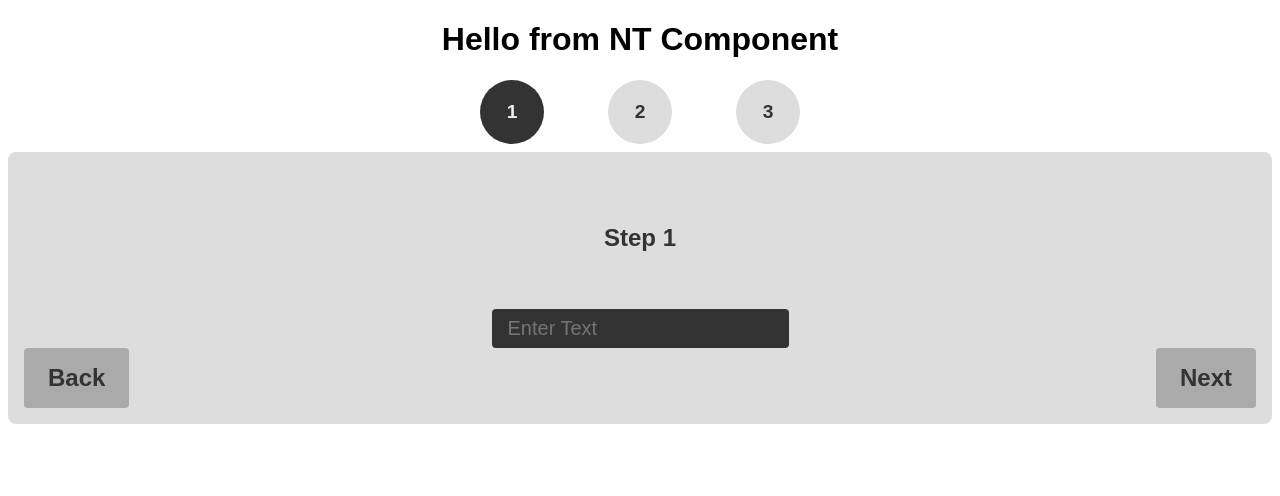
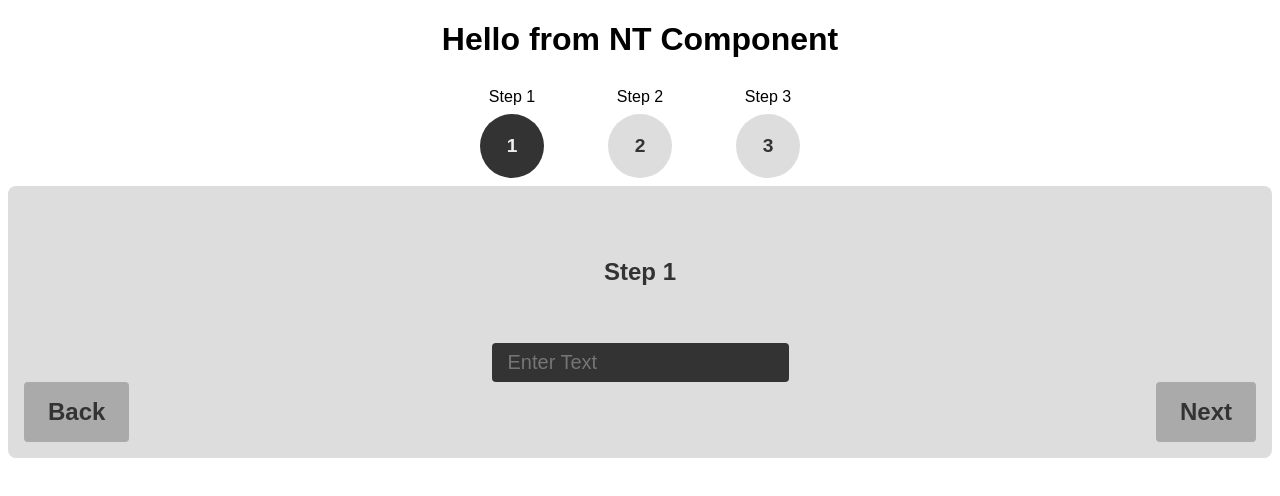
Before and after one commit to carlthenimrod/nt, an Angular app: page /nt in a window 1280 px wide. Shown: the top 496 px of the page. Built offline with nearby package versions, Linux system fonts and the light colour scheme.

Commit message:
Added label to step component

```diff
--- a/src/app/nt/nt.component.ts
+++ b/src/app/nt/nt.component.ts
@@ -1,5 +1,6 @@
 import { Component, ViewChild } from '@angular/core';
 import { FormBuilder, Validators } from '@angular/forms';
+
 import { StepperComponent } from '../shared/stepper/stepper.component';
 
 @Component({
@@ -8,7 +9,7 @@ import { StepperComponent } from '../shared/stepper/stepper.component';
     <h1>Hello from NT Component</h1>
 
     <ui-stepper>
-      <ui-step>
+      <ui-step label="Step 1">
         <form [formGroup]="testForm" (ngSubmit)="testForm.valid && onSubmit()">
           <p>Step 1</p>
 
@@ -30,7 +31,7 @@ import { StepperComponent } from '../shared/stepper/stepper.component';
         </form>
       </ui-step>
 
-      <ui-step>
+      <ui-step label="Step 2">
         <p>Step 2</p>
 
         <div>
@@ -44,7 +45,7 @@ import { StepperComponent } from '../shared/stepper/stepper.component';
         </div>
       </ui-step>
 
-      <ui-step>
+      <ui-step label="Step 3">
         <p>Step 3</p>
 
         <div>
--- a/src/app/shared/stepper/step-list/step-list.component.ts
+++ b/src/app/shared/stepper/step-list/step-list.component.ts
@@ -1,4 +1,5 @@
 import { Component, Input, QueryList } from '@angular/core';
+
 import { StepComponent } from '../step/step.component';
 
 @Component({
@@ -8,6 +9,16 @@ import { StepComponent } from '../step/step.component';
       align-items: center;
       display: flex;
       justify-content: center;
+    }
+
+    .step {
+      display: flex;
+      flex-direction: column;
+    }
+
+    .label {
+      padding: 0.5rem 0;
+      text-align: center;
     }
 
     button {
@@ -32,13 +43,18 @@ import { StepComponent } from '../step/step.component';
     }
   `],
   template: `
+    <div *ngFor="let step of steps; let i=index" class="step">
+      <div class="label" *ngIf="step.label">
+        {{ step.label }}
+      </div>
+
       <button
-      *ngFor="let step of steps; let i=index"
         [uiStepSelect]="i"
         [class.selected]="step === selected"
       >
         {{ i + 1 }}
       </button>
+    </div>
   `
 })
 export class StepListComponent {
--- a/src/app/shared/stepper/step/step.component.ts
+++ b/src/app/shared/stepper/step/step.component.ts
@@ -8,6 +8,8 @@ import { AbstractControl } from '@angular/forms';
 export class StepComponent {
   @Input() control: AbstractControl;
 
+  @Input() label: string;
+
   selected = false;
 
   @HostBinding('style.display')
```
Lines whose indentation alone changed are shown as unchanged.
